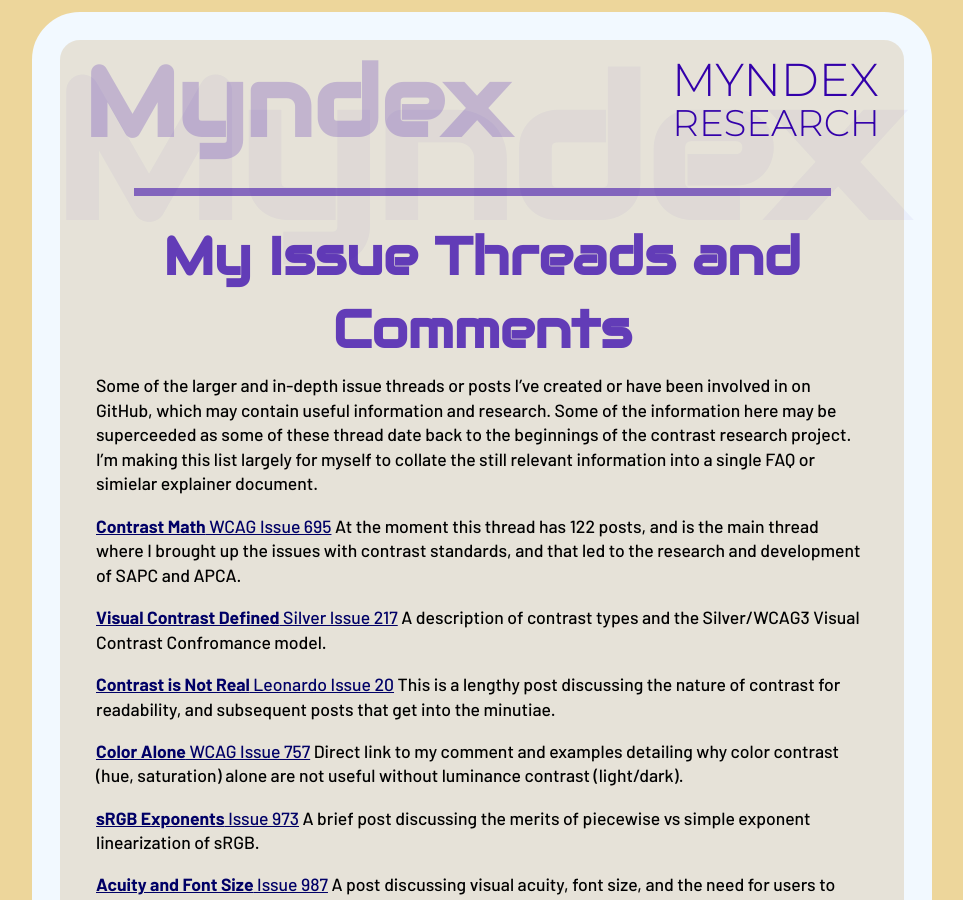
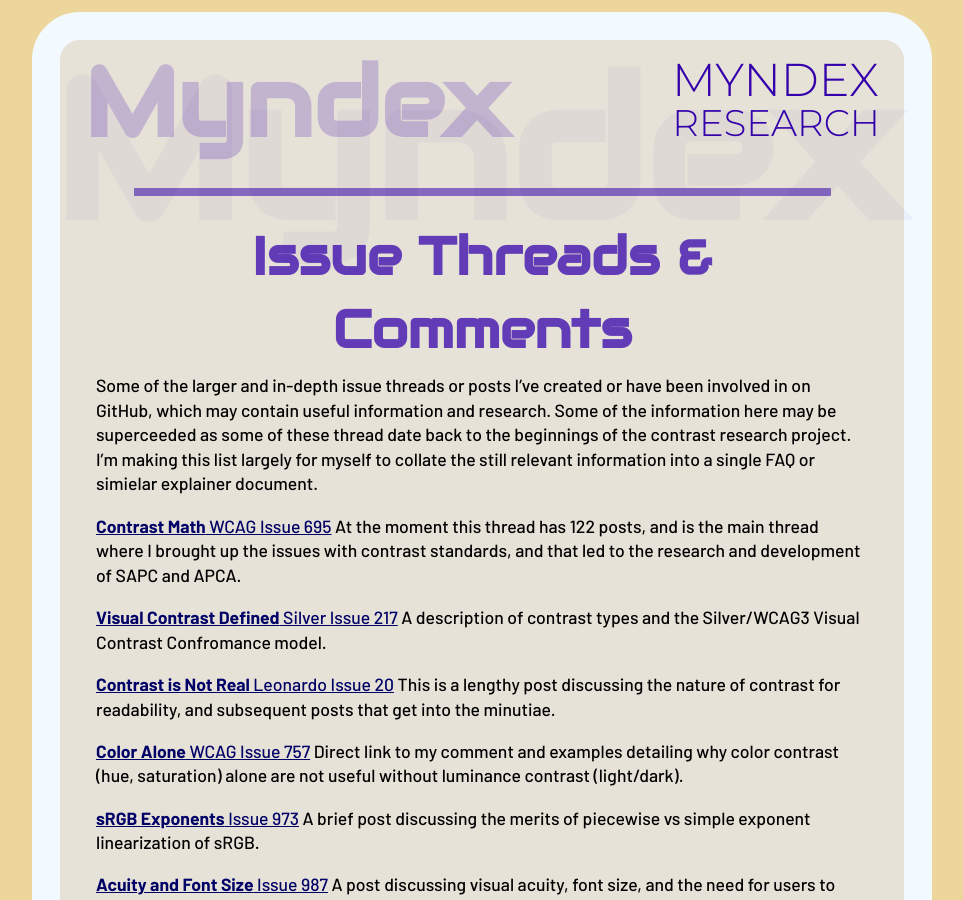
Before and after one commit to Myndex/Myndex, a Jekyll site: the page built from IssuesIndex.md, in a window 1280 px wide and 900 px high. Shown: the whole window, without its empty margins (158-1121 px from the left). Built offline with Jekyll 4.4.1, drawn with Linux system fonts in a browser that asks for light colours; some web fonts are replaced; our own code applies the rules of GitHub Pages for plain Markdown files; a script that is not in the unit is left out; the repository's description, which GitHub fills in, is left out.

Commit message:
Update IssuesIndex.md

```diff
--- a/IssuesIndex.md
+++ b/IssuesIndex.md
@@ -1,4 +1,4 @@
-# My Issue Threads and Comments
+# Issue Threads & Comments
 Some of the larger and in-depth issue threads or posts I've created or have been involved in on GitHub, which may contain useful information and research. Some of the information here may be superceeded as some of these thread date back to the beginnings of the contrast research project. I'm making this list largely for myself to collate the still relevant information into a single FAQ or simielar explainer document.
 
 
@@ -49,3 +49,7 @@
 - [**Links To Tools** and Toolmakers](https://github.com/Myndex/SAPC-APCA/discussions/51#discussion-3776260) Some of the tools that have adopted APCA.
 - [**WCAG 2 vs APCA Comparisons**](https://github.com/Myndex/SAPC-APCA/discussions/30#discussion-3678164) Direct head to head comparisons.
 - [**Using APCA with other fonts**](https://github.com/Myndex/SAPC-APCA/discussions/28#discussioncomment-1610289) Draft method for font weight conformance.
+
+<hr>
+<img class="centered" width="520" alt="APCA—The Revolution Will Be Readable" src="images/APCAcolor4.png">
+<br>
```
Also changed, not shown: other parts of IssuesIndex.md (+1 -1 lines).
